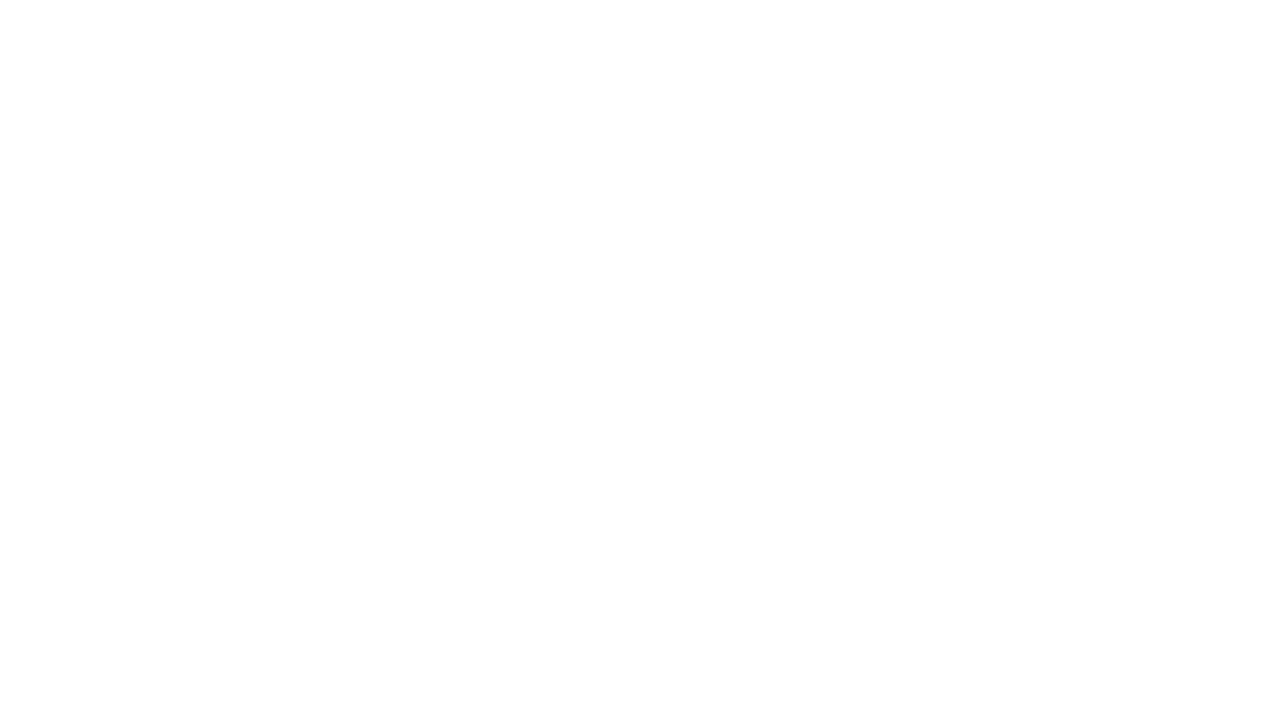
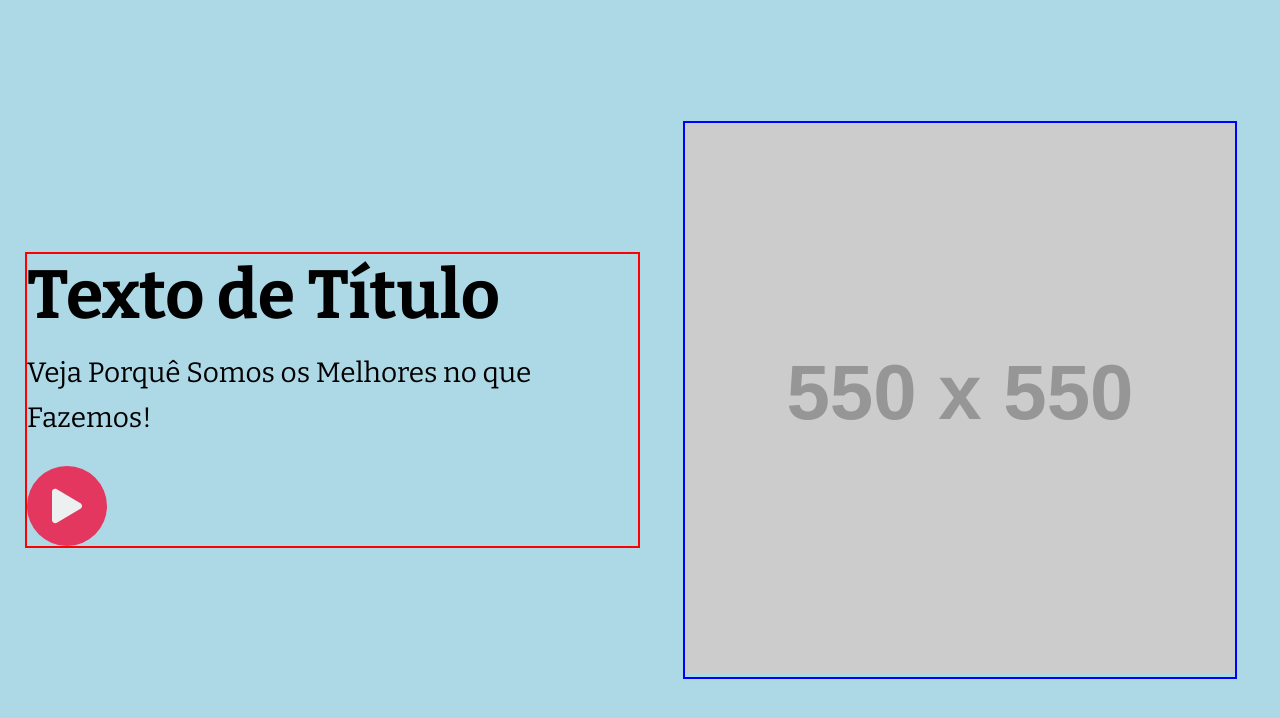
Before and after one commit to henriquenocera/homepage-with-featured-video, a plain HTML site: page index.html in a window 1280 px wide. Drawn offline with nearby package versions, Linux system fonts and the light colour scheme; placeholder pictures from the web are drawn by us.

Commit message:
Grid com 2 colunas

```diff
--- a/index.html
+++ b/index.html
@@ -7,7 +7,21 @@
     <title>Site Exemplo</title>
 </head>
 <body>
+    <header class="menu">
 
+    </header>
+    <section class="grid-container">
+        <div class="col-esq">
+            <h1>Texto de Título </h1>
+            <p>Veja Porquê Somos os Melhores no que Fazemos!</p>
+            <div class="button-container">
+                <img class="play-button" src="img/play.svg" alt="">
+            </div>
+        </div>
+        <div class="col-dir">
+            <img src="https://via.placeholder.com/550" alt="">
+        </div>
+    </section>
     <script src="script.js"></script>
 </body>
 </html>
--- a/style.css
+++ b/style.css
@@ -1,5 +1,65 @@
+@import url('https://fonts.googleapis.com/css2?family=Bitter:wght@400;700&display=swap');
 /* Reset Padrão e Definições Gerais */
 * {
 	margin: 0;
 	padding: 0;
+	font-family: 'Bitter', serif;
 }
+
+.grid-container {
+	width: 100%;
+	height: 100vh;
+	background: lightblue;
+	display: grid;
+	grid-template-columns: 1fr 1fr;
+	grid-template-rows: 1fr auto;
+	grid-template-areas: "menu menu" "col-esq col-dir";
+	justify-items: center;
+	align-items: center;
+}
+/* COLUNA ESQUERDA */
+.col-esq {
+	border: 2px solid red;
+	margin-left: 25px;
+}
+.col-esq h1 {
+	font-size: 68px;
+	font-weight: 700;
+	padding-bottom: 15px;
+}
+.col-esq p {
+	font-size: 28px;
+	font-weight: 400;
+	line-height: 1.6;
+}
+.button-container {
+    background: rgba(228, 55, 95, 1);
+    display: flex;
+    justify-content: center;
+    width: 80px;
+    height: 80px;
+    border-radius: 50%;
+    margin-top: 25px;
+    cursor: pointer;
+    animation: pulse 2s inifnite;
+}
+
+.play-button {
+    width: 30px;
+}
+@keyframes pulse {
+    0% {
+        box-shadow: 0 0 0 0px rgba(228, 55, 95, 0.7);
+        background: rgba(228, 55, 95, 1);
+    }
+    100% {
+        box-shadow: 0 0 0 15px rgba(228, 55, 95, 0);
+        background: black
+    }
+}
+
+
+/* COLUNA DIREITA */
+.col-dir {
+	border: 2px solid blue;
+}
```
Also changed, not shown: img/play.svg (added).
